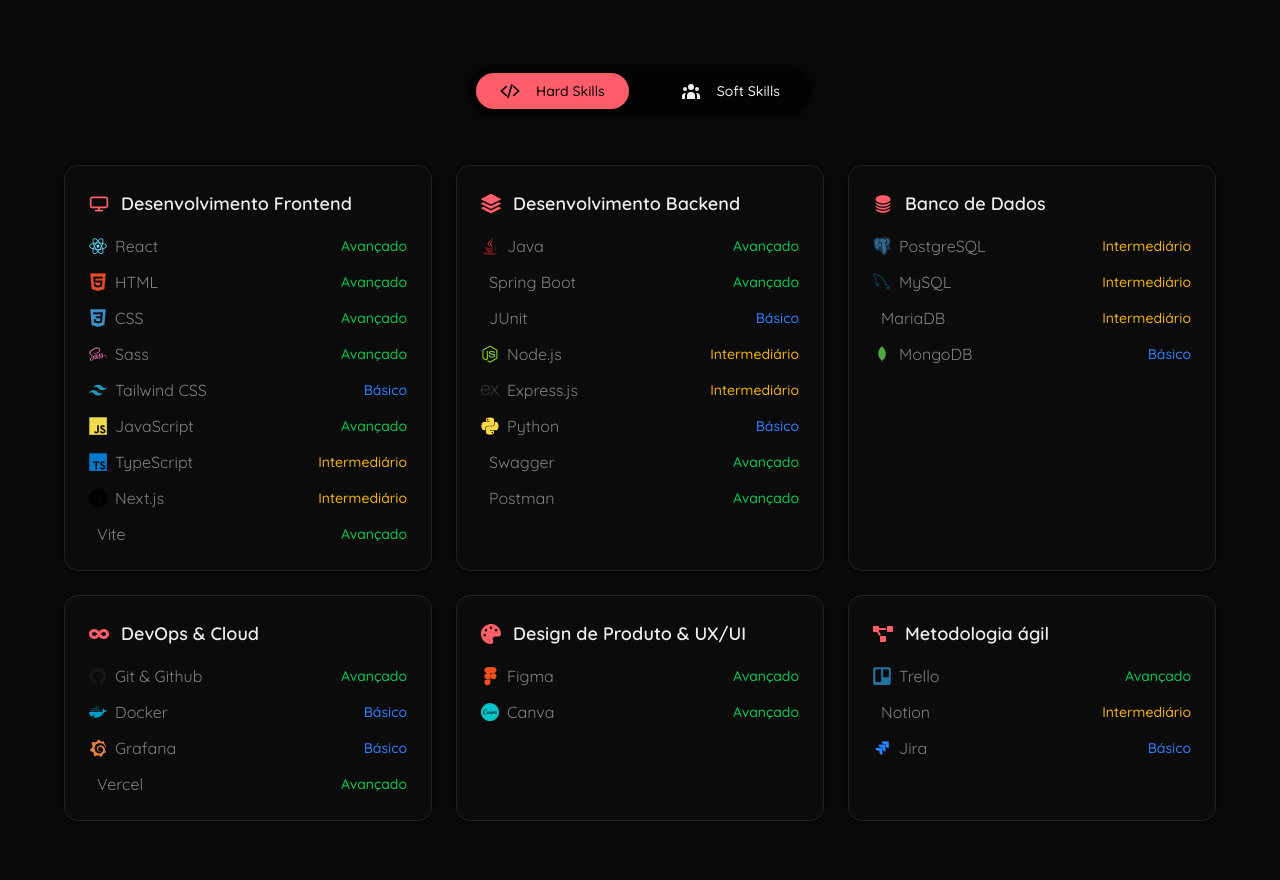
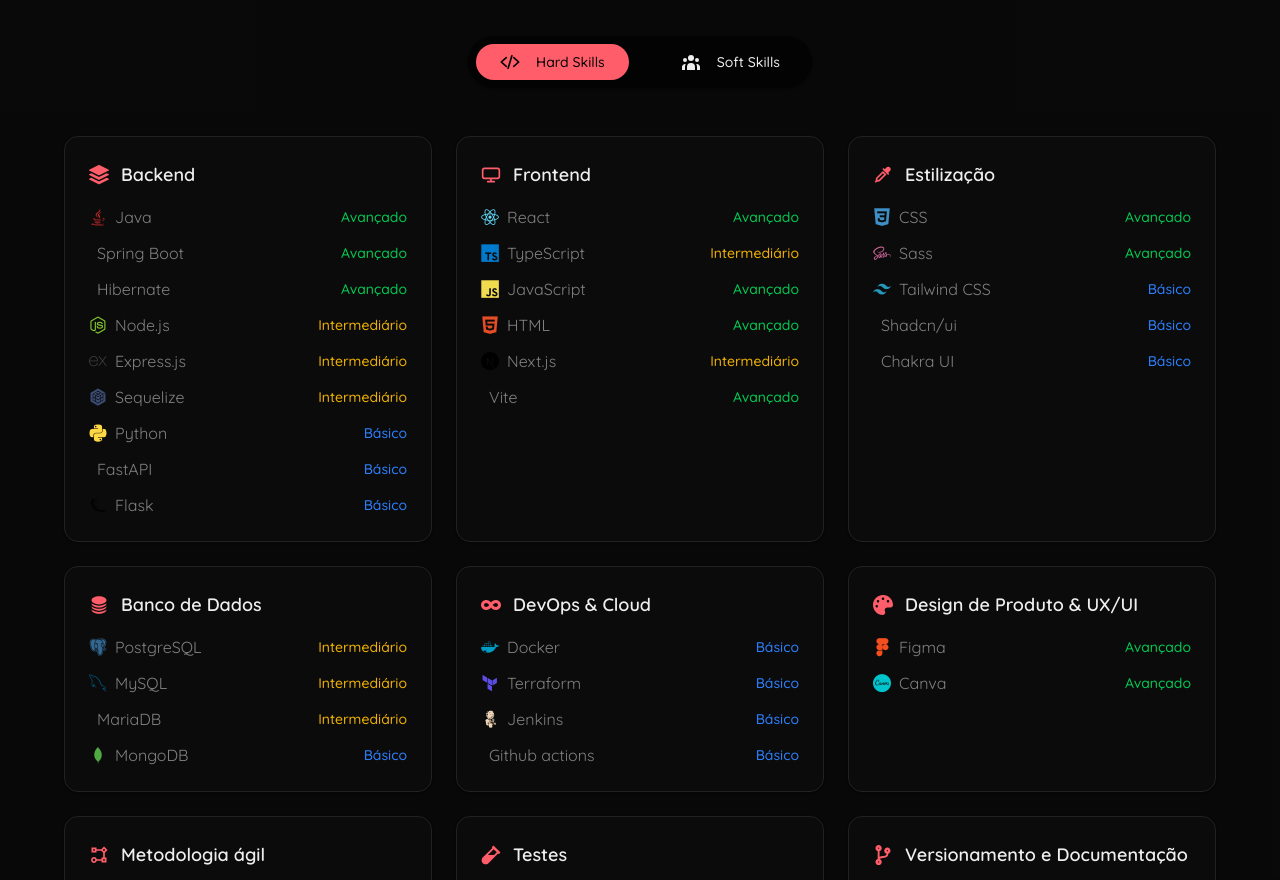
Before and after one commit to gabrielhilins/Portfolio_v2, a Next.js app: page / in a window 1280 px wide. Shown: the part 1920-2800 px from the top of the page. Built offline with nearby package versions, Linux system fonts and the light colour scheme.

Commit message:
atualiza curriculo, corrige footer e atualiza certos textos

```diff
--- a/src/lib/skills-data.ts
+++ b/src/lib/skills-data.ts
@@ -5,26 +5,31 @@
 
 // Single source of truth for hard skills data, using translation keys
 export const hardSkillsData: HardSkillsCategories = {
+  backend: [
+    { nameKey: "skill_name_java", icon: "devicon-java-plain colored", levelKey: "skill_level_advanced" },
+    { nameKey: "skill_name_springboot", icon: "devicon-spring-original-wordmark colored", levelKey: "skill_level_advanced" },
+    { nameKey: "skill_name_hibernate", icon: "devicon-hibernate-plain colored", levelKey: "skill_level_advanced" },
+    { nameKey: "skill_name_nodejs", icon: "devicon-nodejs-plain colored", levelKey: "skill_level_intermediate" },
+    { nameKey: "skill_name_express", icon: "devicon-express-original colored", levelKey: "skill_level_intermediate" },
+    { nameKey: "skill_name_sequelize", icon: "devicon-sequelize-plain colored", levelKey: "skill_level_intermediate" },
+    { nameKey: "skill_name_python", icon: "devicon-python-plain colored", levelKey: "skill_level_basic" },
+    { nameKey: "skill_name_fastapi", icon: "devicon-fastapi-original colored", levelKey: "skill_level_basic" },
+    { nameKey: "skill_name_flask", icon: "devicon-flask-original colored", levelKey: "skill_level_basic" },
+  ],
   frontend: [
     { nameKey: "skill_name_react", icon: "devicon-react-plain colored", levelKey: "skill_level_advanced" },
+    { nameKey: "skill_name_typescript", icon: "devicon-typescript-plain colored", levelKey: "skill_level_intermediate" },
+    { nameKey: "skill_name_javascript", icon: "devicon-javascript-plain colored", levelKey: "skill_level_advanced" },
     { nameKey: "skill_name_html", icon: "devicon-html5-plain colored", levelKey: "skill_level_advanced" },
+    { nameKey: "skill_name_nextjs", icon: "devicon-nextjs-plain colored", levelKey: "skill_level_intermediate" },
+    { nameKey: "skill_name_vite", icon: "devicon-vitejs-plain colored", levelKey: "skill_level_advanced" },
+  ],
+  styling: [
     { nameKey: "skill_name_css", icon: "devicon-css3-plain colored", levelKey: "skill_level_advanced" },
     { nameKey: "skill_name_sass", icon: "devicon-sass-original colored", levelKey: "skill_level_advanced" },
     { nameKey: "skill_name_tailwind", icon: "devicon-tailwindcss-plain colored", levelKey: "skill_level_basic" },
-    { nameKey: "skill_name_javascript", icon: "devicon-javascript-plain colored", levelKey: "skill_level_advanced" },
-    { nameKey: "skill_name_typescript", icon: "devicon-typescript-plain colored", levelKey: "skill_level_intermediate" },
-    { nameKey: "skill_name_nextjs", icon: "devicon-nextjs-plain colored", levelKey: "skill_level_intermediate" },
-    { nameKey: "skill_name_vite", icon: "devicon-vitejs-plain colored", levelKey: "skill_level_advanced" },
-  ],
-  backend: [
-    { nameKey: "skill_name_java", icon: "devicon-java-plain colored", levelKey: "skill_level_advanced" },
-    { nameKey: "skill_name_springboot", icon: "devicon-spring-original-wordmark colored", levelKey: "skill_level_advanced" },
-    { nameKey: "skill_name_junit", icon: "devicon-junit-plain colored", levelKey: "skill_level_basic" },
-    { nameKey: "skill_name_nodejs", icon: "devicon-nodejs-plain colored", levelKey: "skill_level_intermediate" },
-    { nameKey: "skill_name_express", icon: "devicon-express-original colored", levelKey: "skill_level_intermediate" },
-    { nameKey: "skill_name_python", icon: "devicon-python-plain colored", levelKey: "skill_level_basic" },
-    { nameKey: "skill_name_swagger", icon: "devicon-swagger-plain colored", levelKey: "skill_level_advanced" },
-    { nameKey: "skill_name_postman", icon: "devicon-postman-plain colored", levelKey: "skill_level_advanced" },
+    { nameKey: "skill_name_shadcn", icon: "https://ui.shadcn.com/apple-touch-icon.png", levelKey: "skill_level_basic" },
+    { nameKey: "skill_name_chakraui", icon: "devicon-chakraui-plain colored", levelKey: "skill_level_basic" },
   ],
   databases: [
     { nameKey: "skill_name_postgresql", icon: "devicon-postgresql-plain colored", levelKey: "skill_level_intermediate" },
@@ -33,10 +38,10 @@
     { nameKey: "skill_name_mongodb", icon: "devicon-mongodb-plain colored", levelKey: "skill_level_basic" },
   ],
   devops: [
-    { nameKey: "skill_name_git", icon: "devicon-github-plain colored", levelKey: "skill_level_advanced" },
     { nameKey: "skill_name_docker", icon: "devicon-docker-plain colored", levelKey: "skill_level_basic" },
-    { nameKey: "skill_name_grafana", icon: "devicon-grafana-plain colored", levelKey: "skill_level_basic" },
-    { nameKey: "skill_name_vercel", icon: "devicon-vercel-plain colored", levelKey: "skill_level_advanced" },
+    { nameKey: "skill_name_terraform", icon: "devicon-terraform-plain colored", levelKey: "skill_level_basic" },
+    { nameKey: "skill_name_jenkins", icon: "devicon-jenkins-plain colored", levelKey: "skill_level_basic" },
+    { nameKey: "skill_name_githubactions", icon: "devicon-githubactions-plain colored", levelKey: "skill_level_basic" },
   ],
   design: [
     { nameKey: "skill_name_figma", icon: "devicon-figma-plain colored", levelKey: "skill_level_advanced" },
@@ -47,6 +52,18 @@
     { nameKey: "skill_name_notion", icon: "devicon-notion-plain", levelKey: "skill_level_intermediate" },
     { nameKey: "skill_name_jira", icon: "devicon-jira-plain colored", levelKey: "skill_level_basic" },
   ],
+  tests: [
+    { nameKey: "skill_name_junit", icon: "devicon-junit-plain colored", levelKey: "skill_level_basic" },
+    { nameKey: "skill_name_pytest", icon: "devicon-pytest-plain colored", levelKey: "skill_level_basic" },
+    { nameKey: "skill_name_jest", icon: "devicon-jest-plain colored", levelKey: "skill_level_basic" },
+
+  ],
+  versioning: [
+    { nameKey: "skill_name_git", icon: "devicon-git-plain colored", levelKey: "skill_level_advanced" },
+    { nameKey: "skill_name_github", icon: "devicon-github-plain colored", levelKey: "skill_level_advanced" },
+    { nameKey: "skill_name_swagger", icon: "devicon-swagger-plain colored", levelKey: "skill_level_advanced" },
+    { nameKey: "skill_name_apidog", icon: "https://assets.apidog.com/static/logo/apidog-logo-256.png", levelKey: "skill_level_basic" },
+  ]
 };
 
 // Single source of truth for soft skills data, using translation keys
--- a/src/lib/types.ts
+++ b/src/lib/types.ts
@@ -44,11 +44,14 @@
     softSkills: string;
     categories: {
       frontend: string;
+      styling: string;
       backend: string;
       design: string;
       devops: string;
       databases: string;
       methodologies: string;
+      tests: string;
+      versioning: string;
     };
   };
   projects: {
@@ -204,4 +207,7 @@
   devops: HardSkill[];
   databases: HardSkill[];
   methodologies: HardSkill[];
+  styling: HardSkill[];
+  tests: HardSkill[];
+  versioning: HardSkill[];
 }
--- a/src/locales/en/translation.json
+++ b/src/locales/en/translation.json
@@ -18,18 +18,22 @@
   "about_title": "About Me",
   "about_subtitle": "My Journey in Software Development",
   "about_description": "I'm a 20-year-old Full Stack Developer, proudly born in Recife, the capital of Pernambuco, located in Northeast Brazil. With a degree in Internet Systems from the Catholic University of Pernambuco (UNICAP), I currently work as a Software Engineer in Artificial Intelligence. Additionally, I have my own Technology and Design brand. I have practical experience in academic, personal, and freelance projects carried out through my agency, as well as professional experience in developing AI solutions.",
-  "about_passion": "I'm passionate about creating complete solutions, combining backend logic with intuitive frontend interfaces. My interest in Artificial Intelligence drives me to develop intelligent applications that enhance digital products. Enjoy continuous learning, tackling technical challenges, and applying software engineering best practices to deliver efficient, scalable, and impactful systems.",
-  "about_mission": "My goal is to continue growing as a Full Stack Developer, contributing to innovative teams to create high-quality digital products that combine cutting-edge technology, artificial intelligence, and real value for users and businesses.",
+  "about_passion": "I build end-to-end solutions, connecting the back-end to the user experience on the front-end. My goal is to develop intelligent applications that drive digital products forward. I'm passionate about continuous learning and overcoming technical challenges, always focusing on best practices to deliver efficient, scalable, and high-impact systems.",
+  "about_mission": "My goal is to continue growing as a Full Stack Developer, contributing to innovative teams to create high-quality digital products that combine cutting-edge technology and real value for users and businesses.",
   "skills_title": "Skills",
   "skills_subtitle": "My technical and interpersonal competencies",
   "skills_hardSkills": "Hard Skills",
   "skills_softSkills": "Soft Skills",
-  "skills_cat_frontend": "Frontend Development",
-  "skills_cat_backend": "Backend Development",
+  "skills_cat_frontend": "Frontend",
+  "skills_cat_backend": "Backend",
   "skills_cat_design": "Product Design & UX/UI",
   "skills_cat_devops": "DevOps & Cloud",
   "skills_cat_databases": "Databases",
   "skills_cat_methodologies": "Agile Methodology",
+  "skills_cat_tests": "Testing",
+  "skills_cat_versioning": "Versioning & Documentation",
+  "skills_cat_styling": "Styling",
+  "skills_cat_others": "Others",
   "skill_level_advanced": "Advanced",
   "skill_level_intermediate": "Intermediate",
   "skill_level_basic": "Basic",
@@ -57,7 +61,8 @@
   "skill_name_mysql": "MySQL",
   "skill_name_mariadb": "MariaDB",
   "skill_name_mongodb": "MongoDB",
-  "skill_name_git": "Git & GitHub",
+  "skill_name_git": "Git",
+  "skill_name_github": "Github",
   "skill_name_docker": "Docker",
   "skill_name_grafana": "Grafana",
   "skill_name_vercel": "Vercel",
@@ -66,6 +71,19 @@
   "skill_name_trello": "Trello",
   "skill_name_notion": "Notion",
   "skill_name_jira": "Jira",
+  "skill_name_fastapi": "FastAPI",
+  "skill_name_shadcn": "Shadcn/ui",
+  "skill_name_chakraui": "Chakra UI",
+  "skill_name_sequelize": "Sequelize",
+  "skill_name_terraform": "Terraform",
+  "skill_name_jenkins": "Jenkins",
+  "skill_name_githubactions": "Github actions",
+  "skill_name_pytest": "Pytest",
+  "skill_name_jest": "Jest",
+  "skill_name_apidog": "Apidog",
+  "skill_name_render": "Render",
+  "skill_name_railway": "Railway",
+  "skill_name_hibernate": "Hibernate",
   "skill_name_creativity": "Creativity",
   "skill_name_adaptability": "Adaptability",
   "skill_name_leadership": "Leadership",
--- a/src/locales/pt/translation.json
+++ b/src/locales/pt/translation.json
@@ -18,18 +18,22 @@
   "about_title": "Sobre Mim",
   "about_subtitle": "Minha trajetória em Desenvolvimento de Software",
   "about_description": "Sou um Desenvolvedor Full Stack de 20 anos, natural com muito orgulho de Recife, capital do estado de Pernambuco, localizado no Nordeste brasileiro. Formado em Sistemas para Internet pela Universidade Católica de Pernambuco (UNICAP), atualmente atuo como Engenheiro de Software em Inteligência Artificial. Além disso, tenho minha própria marca de Tecnologia e Design. Tenho experiência prática em projetos acadêmicos, pessoais e freelances realizados através da minha agência, além de atuação profissional no desenvolvimento de soluções com IA.",
-  "about_passion": "Tenho paixão por criar soluções completas, unindo lógica de Back End e interfaces intuitivas de Front End. Além disso, meu interesse em Inteligência Artificial me motiva a desenvolver aplicações inteligentes que potencializam produtos digitais. Gosto de aprender continuamente, enfrentar desafios técnicos e aplicar boas práticas de engenharia de software para entregar sistemas eficientes, escaláveis e de impacto.",
-  "about_mission": "Meu objetivo é continuar evoluindo como Desenvolvedor Full Stack, contribuindo com equipes inovadoras para criar produtos digitais de alta qualidade, que unam tecnologia de ponta, inteligência artificial e valor real para usuários e negócios.",
+  "about_passion": "Construo soluções completas, conectando o back-end à experiência do usuário no front-end. Meu objetivo é desenvolver aplicações inteligentes que impulsionem produtos digitais. Tenho paixão por aprender continuamente e superar desafios técnicos, sempre com foco em boas práticas para entregar sistemas eficientes, escaláveis e de alto impacto.",
+  "about_mission": "Meu objetivo é continuar evoluindo como Desenvolvedor Full Stack, contribuindo com equipes inovadoras para criar produtos digitais de alta qualidade, que unam tecnologia de ponta e valor real para usuários e negócios.",
   "skills_title": "Habilidades",
   "skills_subtitle": "Minhas competências técnicas e interpessoais",
   "skills_hardSkills": "Hard Skills",
   "skills_softSkills": "Soft Skills",
-  "skills_cat_frontend": "Desenvolvimento Frontend",
-  "skills_cat_backend": "Desenvolvimento Backend",
+  "skills_cat_frontend": "Frontend",
+  "skills_cat_backend": "Backend",
   "skills_cat_design": "Design de Produto & UX/UI",
   "skills_cat_devops": "DevOps & Cloud",
   "skills_cat_databases": "Banco de Dados",
   "skills_cat_methodologies": "Metodologia ágil",
+  "skills_cat_tests": "Testes",
+  "skills_cat_versioning": "Versionamento e Documentação",
+  "skills_cat_styling": "Estilização",
+  "skills_cat_others": "Outros",
   "skill_level_advanced": "Avançado",
   "skill_level_intermediate": "Intermediário",
   "skill_level_basic": "Básico",
@@ -56,7 +60,8 @@
   "skill_name_mysql": "MySQL",
   "skill_name_mariadb": "MariaDB",
   "skill_name_mongodb": "MongoDB",
-  "skill_name_git": "Git & Github",
+  "skill_name_git": "Git",
+  "skill_name_github": "Github",
   "skill_name_docker": "Docker",
   "skill_name_grafana": "Grafana",
   "skill_name_vercel": "Vercel",
@@ -66,6 +71,19 @@
   "skill_name_notion": "Notion",
   "skill_name_jira": "Jira",
   "skill_name_flask": "Flask",
+  "skill_name_fastapi": "FastAPI",
+  "skill_name_shadcn": "Shadcn/ui",
+  "skill_name_chakraui": "Chakra UI",
+  "skill_name_sequelize": "Sequelize",
+  "skill_name_terraform": "Terraform",
+  "skill_name_jenkins": "Jenkins",
+  "skill_name_githubactions": "Github actions",
+  "skill_name_pytest": "Pytest",
+  "skill_name_jest": "Jest",
+  "skill_name_apidog": "Apidog",
+  "skill_name_render": "Render",
+  "skill_name_railway": "Railway",
+  "skill_name_hibernate": "Hibernate",
   "skill_name_creativity": "Criatividade",
   "skill_name_adaptability": "Adaptablidade",
   "skill_name_leadership": "Liderança",
--- a/src/sections/SkillSection.tsx
+++ b/src/sections/SkillSection.tsx
@@ -2,18 +2,19 @@
 
 import { useState } from "react";
 import { useTranslation } from "react-i18next";
-import { FaProjectDiagram } from "react-icons/fa";
+import { FaCodeBranch, FaEllipsisH, FaGitAlt, FaProjectDiagram, FaVial } from "react-icons/fa";
 import { Card, CardContent } from "@/components/ui/card";
 import { HardSkill, SoftSkill } from "@/lib/types";
 import { IoCodeSlash } from "react-icons/io5";
 import { HiUserGroup } from "react-icons/hi";
-import { CgScreen } from "react-icons/cg";
+import { CgColorPicker, CgScreen } from "react-icons/cg";
 import { BsStack } from "react-icons/bs";
 import { FaPalette, FaInfinity } from "react-icons/fa";
 import { HiCircleStack } from "react-icons/hi2";
 import { RadioGroup, RadioGroupItem } from "@/components/ui/radio-group";
 import { Label } from "@/components/ui/label";
 import { hardSkillsData, softSkillsData } from "@/lib/skills-data";
+import { RiFlowChart } from "react-icons/ri";
 
 export default function SkillsSection() {
   const { t } = useTranslation();
@@ -100,10 +101,12 @@
                   <h4 className="text-lg font-semibold text-foreground mb-4 flex items-center gap-2">
                     {(() => {
                       switch (category) {
+                        case "backend":
+                          return <BsStack className="text-primary text-xl mr-1" />;
                         case "frontend":
                           return <CgScreen className="text-primary text-xl mr-1" />;
-                        case "backend":
-                          return <BsStack className="text-primary text-xl mr-1" />;
+                        case "styling":
+                          return <CgColorPicker className="text-primary text-xl mr-1" />;
                         case "design":
                           return <FaPalette className="text-primary text-xl mr-1" />;
                         case "devops":
@@ -111,7 +114,13 @@
                         case "databases":
                           return <HiCircleStack className="text-primary text-xl mr-1" />;
                         case "methodologies":
-                          return <FaProjectDiagram className="text-primary text-xl mr-1" />;
+                          return <RiFlowChart className="text-primary text-xl mr-1" />;
+                        case "tests":
+                          return <FaVial className="text-primary text-xl mr-1" />;
+                        case "versioning":
+                          return <FaCodeBranch className="text-primary text-xl mr-1" />;
+                        case "others":
+                          return <FaEllipsisH className="text-primary text-xl mr-1" />;
                         default:
                           return null;
                       }
```
Also changed, not shown: src/components/layout/Footer.tsx (+3 -41 lines), src/sections/HeroSection.tsx (+18 -44 lines), 2 other files (tests, documents, lock files or other folders).
